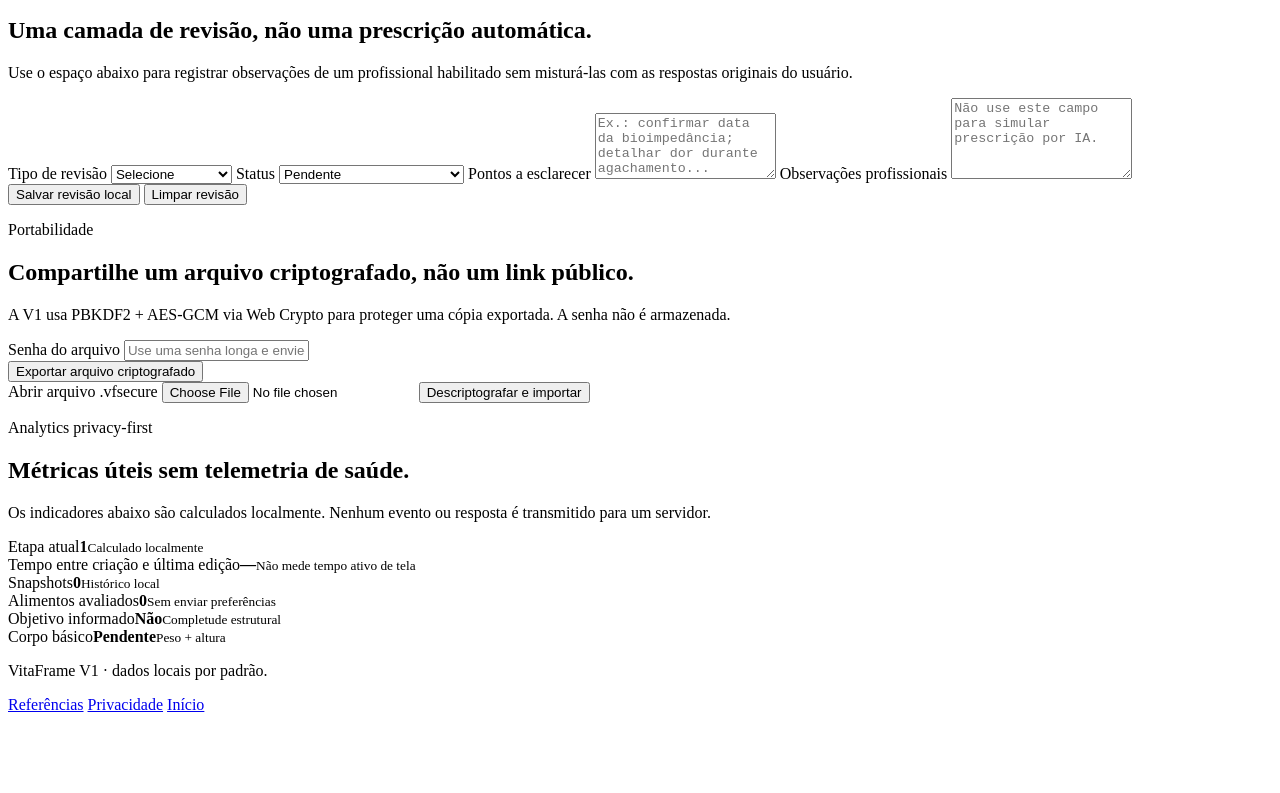
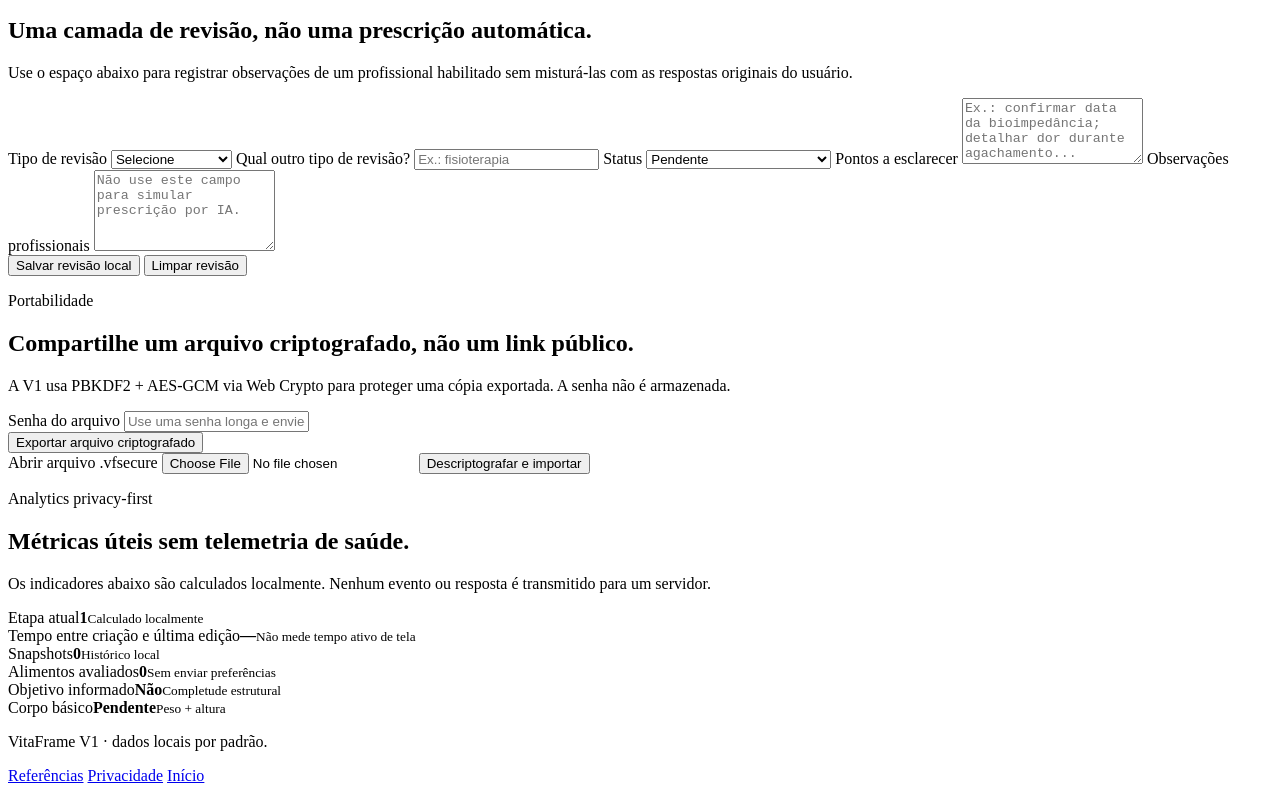
Before and after one commit to sylviohmartins/vitaframe, a website with bundled scripts: page advanced.html in a window 1280 px wide. Shown: the part 992-1785 px from the top of the page. Before the commit the page ends 1714 px from the top, so only its background shows below. Built offline with nearby package versions, Linux system fonts and the light colour scheme.

Commit message:
feat: add explicit other professional review type

```diff
--- a/advanced.html
+++ b/advanced.html
@@ -119,6 +119,10 @@
               <option value="other">Outra</option>
             </select>
           </label>
+          <label class="field professional-type-other">
+            <span>Qual outro tipo de revisão?</span>
+            <input name="typeOther" type="text" maxlength="120" placeholder="Ex.: fisioterapia">
+          </label>
           <label class="field">
             <span>Status</span>
             <select name="status">
```
